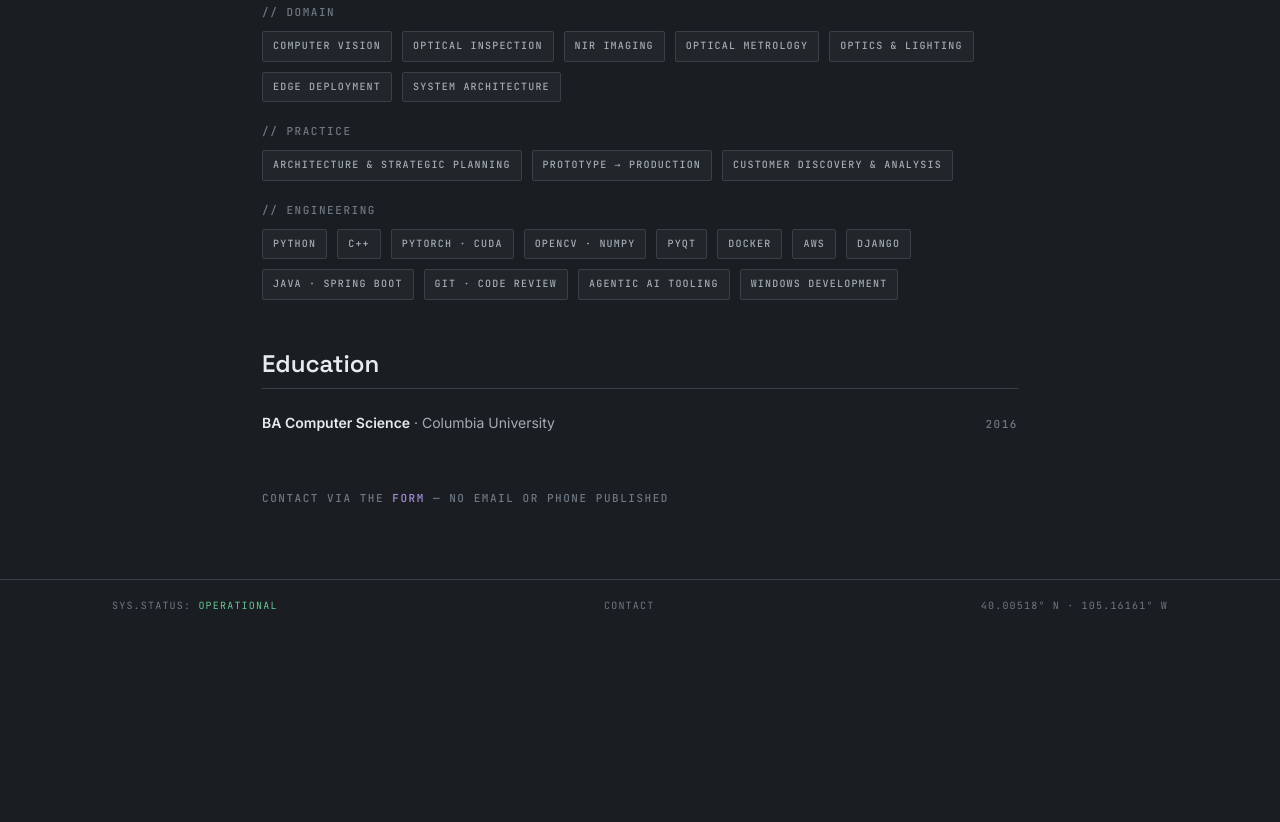
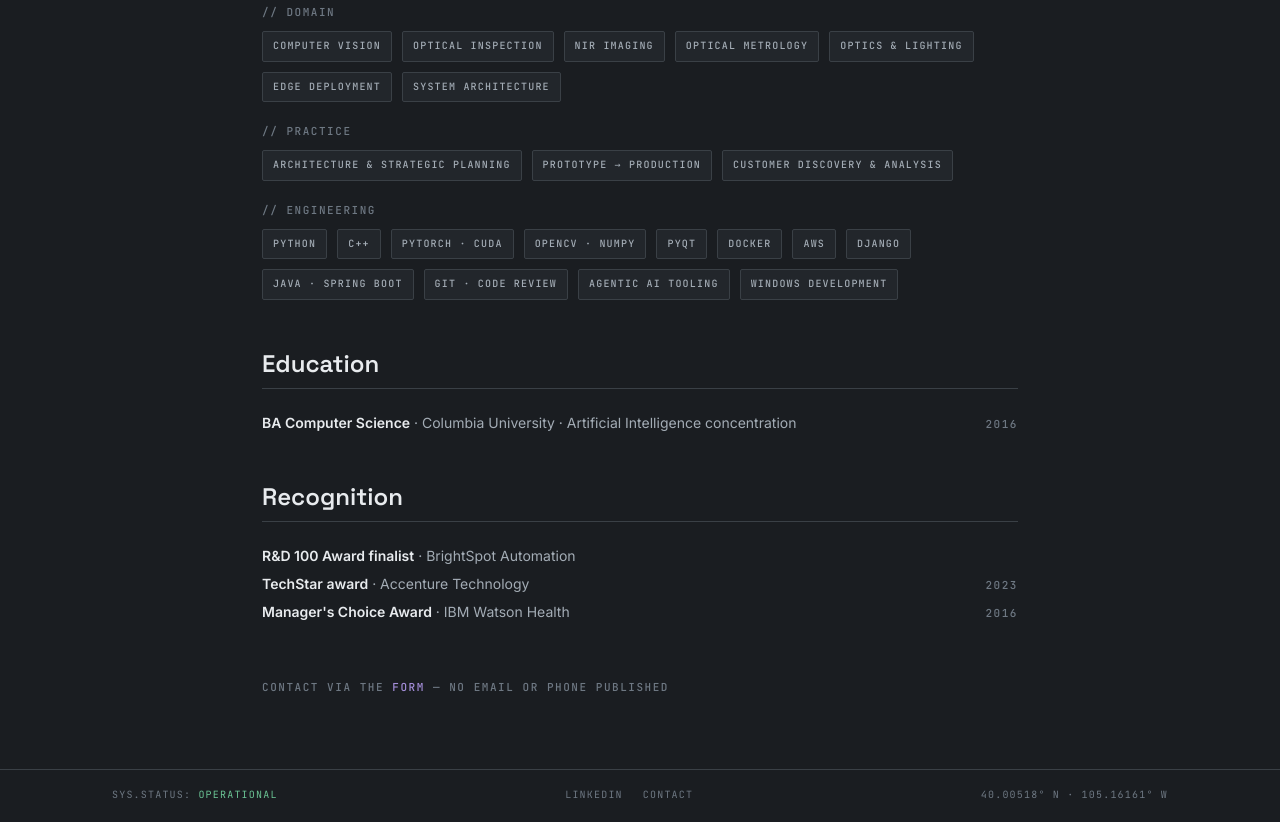
Before and after one commit to LandyCandy/LandyCandy.github.io, an Astro site: page /resume in a window 1280 px wide. Shown: the part 1488-2310 px from the top of the page. Before the commit the page ends 2120 px from the top, so only its background shows below. Built offline with nearby package versions, Linux system fonts and the light colour scheme; Astro itself is replaced by a stand-in of ours.

Commit message:
Add LinkedIn URL, AI concentration, and Recognition section
Pulled from the previous version of the site: the LinkedIn profile URL
(now in the footer, contact page, and Person JSON-LD), the Artificial
Intelligence concentration on the Columbia degree, and two awards
(TechStar, Accenture 2023; Manager's Choice, IBM Watson Health 2016)
listed alongside the R&D 100 Award finalist in a new Recognition section.

Education entries gain an optional `detail` field; page copy gains an
optional `awards` list.

Co-Authored-By: Claude Fable 5.1 <noreply@anthropic.com>

```diff
--- a/src/content.config.ts
+++ b/src/content.config.ts
@@ -46,6 +46,8 @@ const education = defineCollection({
     degree: z.string(),
     institution: z.string(),
     year: z.string(),
+    // Optional qualifier shown after the institution, e.g. a concentration.
+    detail: z.string().optional(),
     order: z.number().default(99),
   }),
 });
@@ -74,6 +76,10 @@ const copy = defineCollection({
       .array(z.object({ label: z.string(), items: z.array(z.string()) }))
       .optional(),
     disclaimer: z.string().optional(),
+    // Resume "Recognition" section; year optional.
+    awards: z
+      .array(z.object({ title: z.string(), org: z.string(), year: z.string().optional() }))
+      .optional(),
   }),
 });
 
--- a/src/content/copy/resume.md
+++ b/src/content/copy/resume.md
@@ -28,4 +28,13 @@ skillGroups:
       - Git · code review
       - Agentic AI tooling
       - Windows development
+awards:
+  - title: "R&D 100 Award finalist"
+    org: BrightSpot Automation
+  - title: TechStar award
+    org: Accenture Technology
+    year: '2023'
+  - title: "Manager's Choice Award"
+    org: IBM Watson Health
+    year: '2016'
 ---
--- a/src/content/resume/education/01-degree.md
+++ b/src/content/resume/education/01-degree.md
@@ -2,5 +2,6 @@
 degree: BA Computer Science
 institution: Columbia University
 year: '2016'
+detail: Artificial Intelligence concentration
 order: 1
 ---
--- a/src/pages/resume.astro
+++ b/src/pages/resume.astro
@@ -20,6 +20,7 @@ const resumeCopy = (await getEntry('copy', 'resume'))?.data;
 const skillGroups =
   resumeCopy?.skillGroups ??
   (resumeCopy?.skills ? [{ label: 'skills', items: resumeCopy.skills }] : []);
+const awards = resumeCopy?.awards ?? [];
 ---
 
 <Base title="Resume" description={`Resume of ${SITE.name} — ${SITE.role}.`}>
@@ -82,10 +83,29 @@ const skillGroups =
         <div class="flex flex-wrap items-baseline justify-between gap-2">
           <p class="text-sm text-mid">
             <span class="font-semibold text-hi">{e.data.degree}</span> · {e.data.institution}
+            {e.data.detail && <> · {e.data.detail}</>}
           </p>
           <span class="ro">{e.data.year}</span>
         </div>
       ))
+    }
+
+    {
+      awards.length > 0 && (
+        <>
+          <h2 class="mt-12 mb-6 border-b border-line pb-2 font-display text-2xl font-semibold">
+            Recognition
+          </h2>
+          {awards.map((a) => (
+            <div class="mb-2 flex flex-wrap items-baseline justify-between gap-2">
+              <p class="text-sm text-mid">
+                <span class="font-semibold text-hi">{a.title}</span> · {a.org}
+              </p>
+              {a.year && <span class="ro">{a.year}</span>}
+            </div>
+          ))}
+        </>
+      )
     }
 
     <p class="ro no-print mt-14">
--- a/src/site.config.ts
+++ b/src/site.config.ts
@@ -13,7 +13,7 @@ export const SITE = {
 
   // Set once and it appears in the footer, contact page, and JSON-LD.
   // Leave empty to hide LinkedIn everywhere.
-  linkedin: '',
+  linkedin: 'https://www.linkedin.com/in/richard-landy/',
 
   // Path to the committed resume PDF (e.g. '/richard-landy-resume.pdf').
   // Leave empty to hide the download button until the PDF exists.
```
